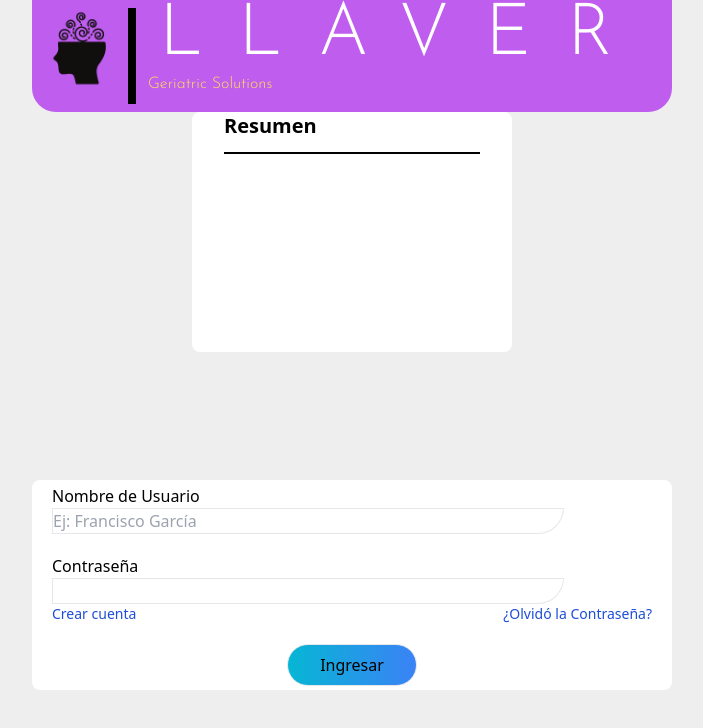
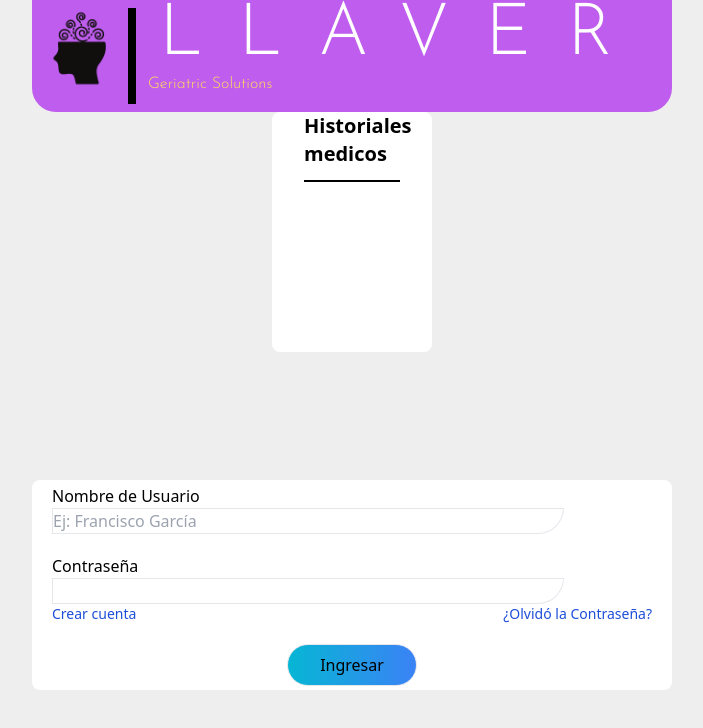
Before and after one commit to luisalcab/LLAVER, a React (Vite) app: page / in a window 1280 px wide. Shown: the top 728 px of the page, without its empty margins (288-991 px from the left). Built offline with nearby package versions, Linux system fonts and the light colour scheme.

Commit message:
Card desing implemented fully

```diff
--- a/src/App.jsx
+++ b/src/App.jsx
@@ -13,7 +13,7 @@ function App() {
         <div class="bg-[#EEEEEE] h-screen">
             <Logo roundedCenter={true}/>
 
-            <Card resumen={true} text={"Resumen"}/>
+            <Card resumen={false} text={"Historiales medicos"}/>
             {/*Reenderizado de los componentes*/}
             {(logIn && <LogIn setRegPacientes={setRegPacientes} setLogIn={setLogIn}/>)}
             {(regPacientes && <RegPacientes/>)}
--- a/src/components/Card.jsx
+++ b/src/components/Card.jsx
@@ -1,13 +1,13 @@
 import React from 'react'
 
-const Card = ({resumen,data,text,color}) => {
+const Card = ({resumen,data,text}) => {
     const handleClick = () =>{
         console.log("XD")
     }
 
     return (
         <div
-            class={`transition-all ease-in-out delay-75 duration-500 bg-white mx-auto w-1/4 h-60 rounded-lg group hover:bg-sky-700 hover:-translate-y-4 hover:scale-110 hover:shadow-xl`}
+            class={`transition-all ease-in-out delay-75 duration-500 bg-white mx-auto w-40 h-60 rounded-lg group hover:bg-sky-700 hover:-translate-y-4 hover:scale-110 hover:shadow-xl cursor-pointer`}
             onClick={handleClick}
         >
             {resumen ? (
@@ -20,8 +20,8 @@ const Card = ({resumen,data,text,color}) => {
                 </div>
             </>)
                 :(
-                <div>
-
+                <div class="transition ease-in-out delay-75 duration-500 font-bold text-xl border-b-2 pb-3 card_min:mx-8 border-black group-hover:text-white group-hover:border-sky-200">
+                    {text}
                 </div>)}
 
         </div>
```
